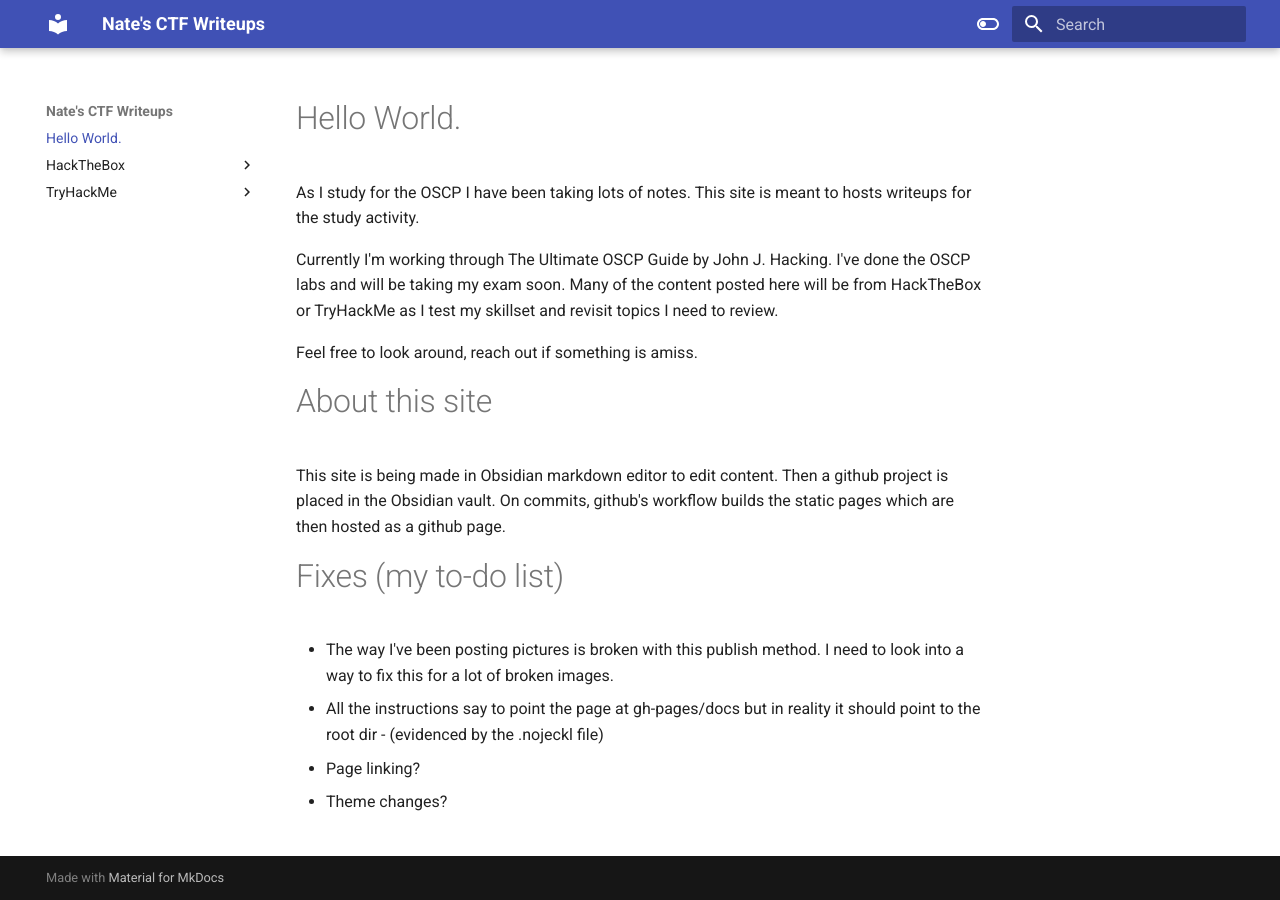
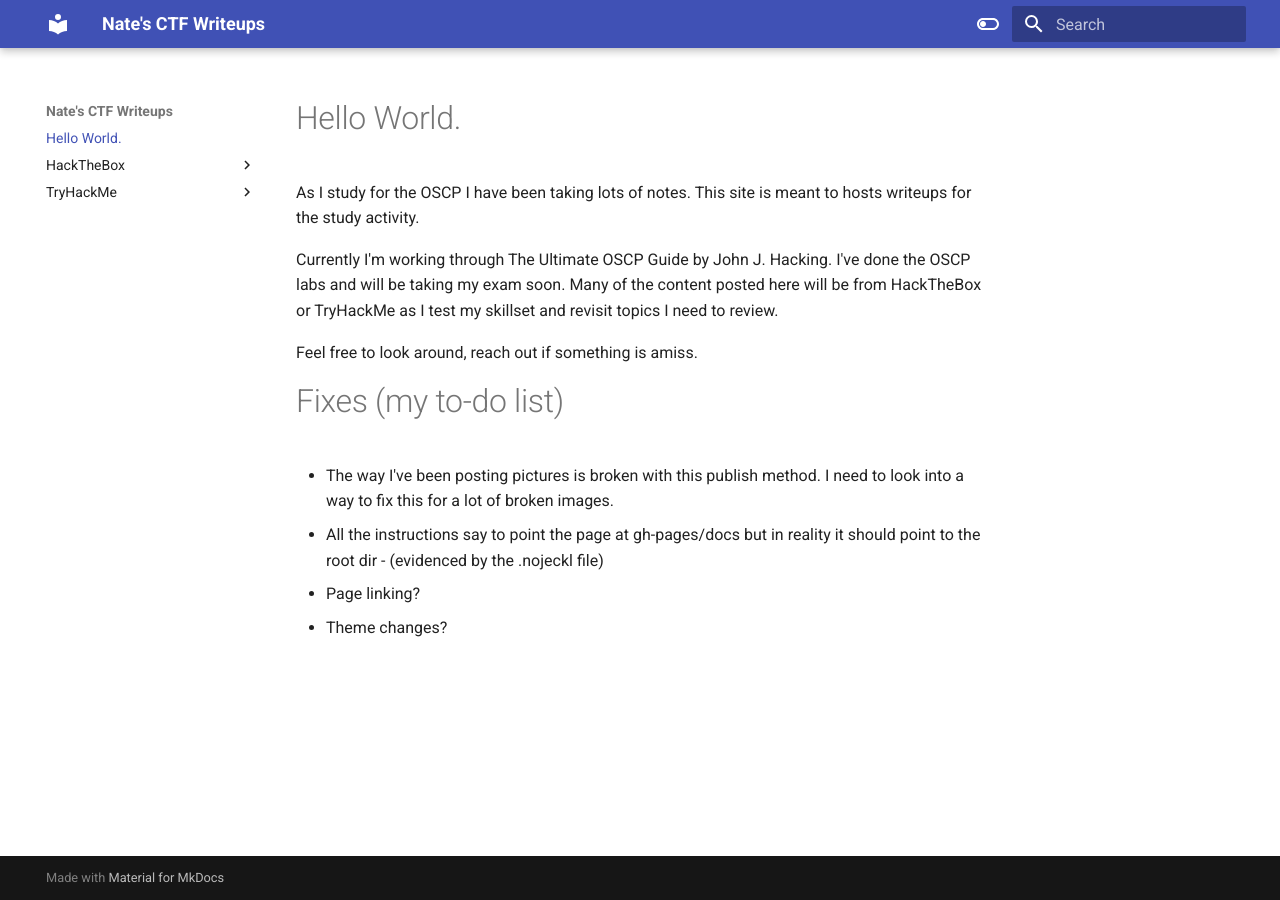
Before and after one commit to nlw93/ctfs, an MkDocs documentation site: the page built from docs/index.md, in a window 1280 px wide. Built offline with MkDocs 1.6.1 and Material for MkDocs 9.7.7, drawn with Linux system fonts in a browser that asks for light colours.

Commit message:
updated index

```diff
--- a/docs/index.md
+++ b/docs/index.md
@@ -6,9 +6,6 @@ Currently I'm working through The Ultimate OSCP Guide by John J. Hacking. I've d
 Feel free to look around, reach out if something is amiss.
 
 
-# About this site
-This site is being made in Obsidian markdown editor to edit content. Then a github project is placed in the Obsidian vault. On commits, github's workflow builds the static pages which are then hosted as a github page.
-
 # Fixes (my to-do list)
 - The way I've been posting pictures is broken with this publish method. I need to look into a way to fix this for a lot of broken images.
 - All the instructions say to point the page at gh-pages/docs but in reality it should point to the root dir - (evidenced by the .nojeckl file)
```
